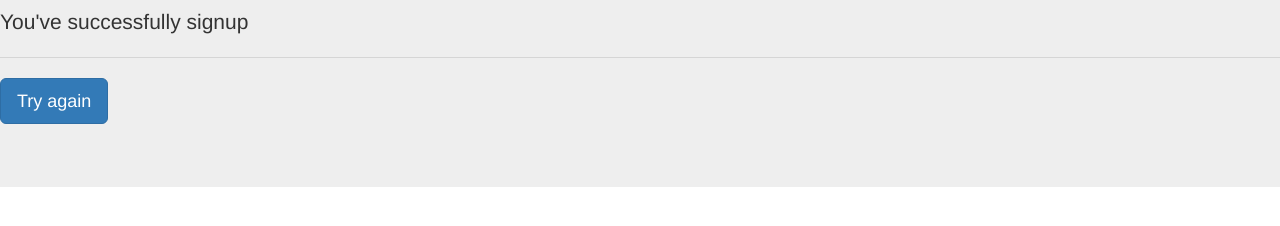
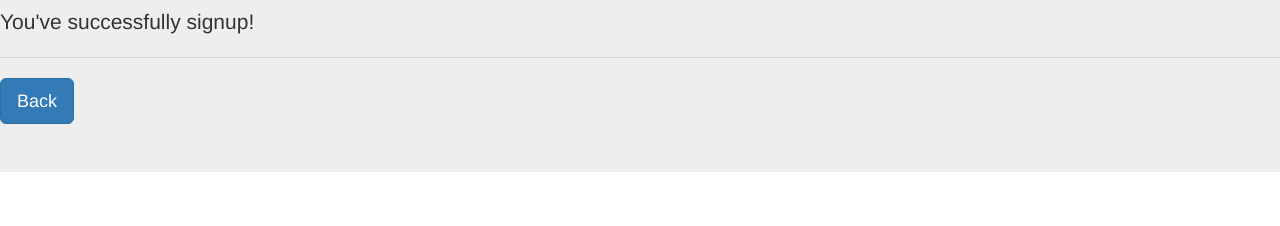
Before and after one commit to monjo003/Newsletter-Signup, a website: page success.html in a window 1280 px wide. Shown: the part 140-366 px from the top of the page. Drawn offline with nearby package versions, Linux system fonts and the light colour scheme.

Commit message:
fixed minor error typos

```diff
--- a/success.html
+++ b/success.html
@@ -10,12 +10,13 @@
   <body>
     <div class="jumbotron">
   <h1 class="display-4">Awesome!</h1>
-  <p class="lead">You've successfully signup</p>
+  <p class="lead">You've successfully signup!</p>
   <hr class="my-4">
 
-  <p class="lead">
-    <a class="btn btn-primary btn-lg" href="/signup.html" role="button">Try again</a>
-  </p>
+  <form  action="/failure" method="post">
+    <button class="btn btn-primary btn-lg" type= "submit" name="button">Back</button>
+    </form>
+
 </div>
   </body>
 </html>
```
